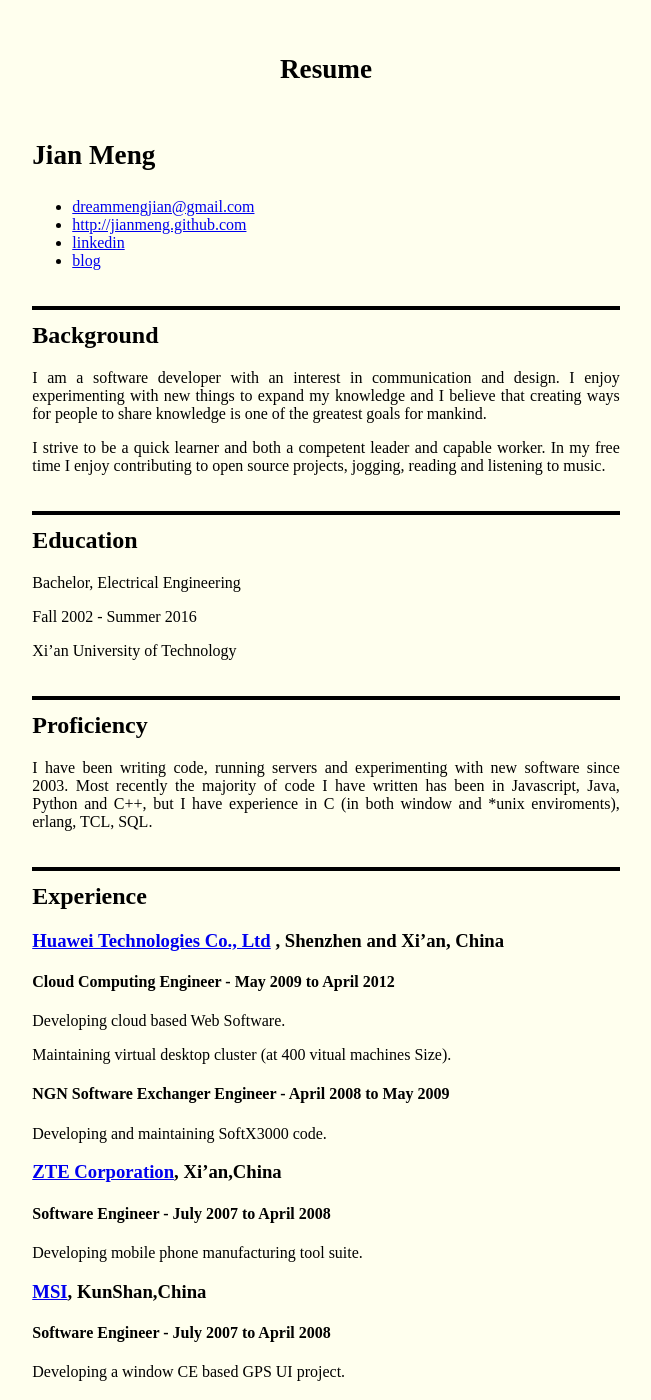
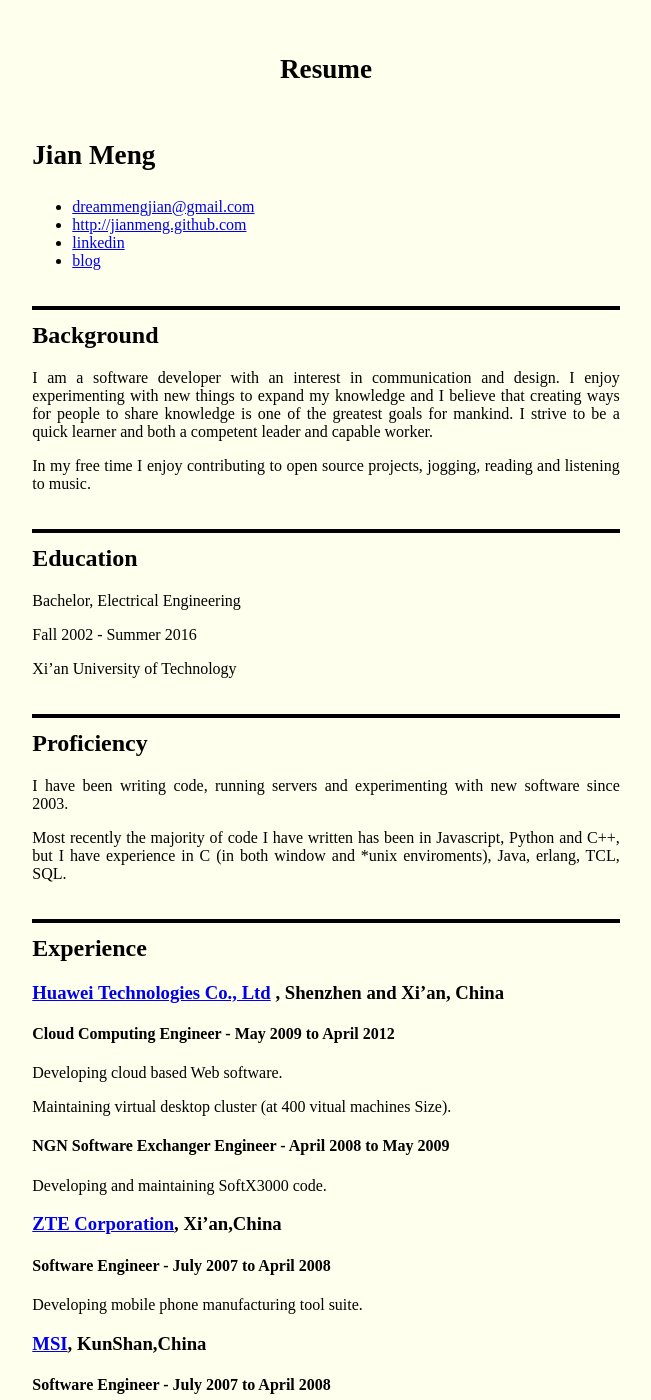
Before and after one commit to JianMeng/jianmeng.github.com, a Jekyll site: the page built from _posts/2013-01-08-Resume-EN.md, in a window 1280 px wide and 1400 px high. Shown: the whole window, without its empty margins (314-965 px from the left). Built offline with Jekyll 4.4.1, drawn with Linux system fonts in a browser that asks for light colours.

Commit message:
little case

```diff
--- a/_posts/2013-01-08-Resume-EN.md
+++ b/_posts/2013-01-08-Resume-EN.md
@@ -17,9 +17,9 @@
 I am a software developer with an interest in communication and design.
 I enjoy experimenting with new things to expand my knowledge and I believe
 that creating ways for people to share knowledge is one of the greatest goals
-for mankind.
+for mankind. I strive to be a quick learner and both a competent leader and
+ capable worker.
 
-I strive to be a quick learner and both a competent leader and capable worker.
 In my free time I enjoy contributing to open source projects, jogging, reading
  and listening to music.
 
@@ -32,8 +32,9 @@
 
 ## Proficiency
 I have been writing code, running servers and experimenting with new software since 2003.
- Most recently the majority of code I have written has been in Javascript, Java, Python
-and C++, but I have experience in C (in both window and \*unix enviroments), erlang, TCL, SQL.
+
+Most recently the majority of code I have written has been in Javascript, Python and C++,
+ but I have experience in C (in both window and \*unix enviroments), Java, erlang, TCL, SQL.
 
 
 ## Experience
@@ -41,7 +42,7 @@
 ### [Huawei Technologies Co., Ltd](http://www.huawei.com) , Shenzhen and Xi'an, China
 
 #### Cloud Computing Engineer - May 2009 to April 2012
-Developing cloud based Web Software.
+Developing cloud based Web software.
 
 Maintaining virtual desktop cluster (at 400 vitual machines Size).
 
```
